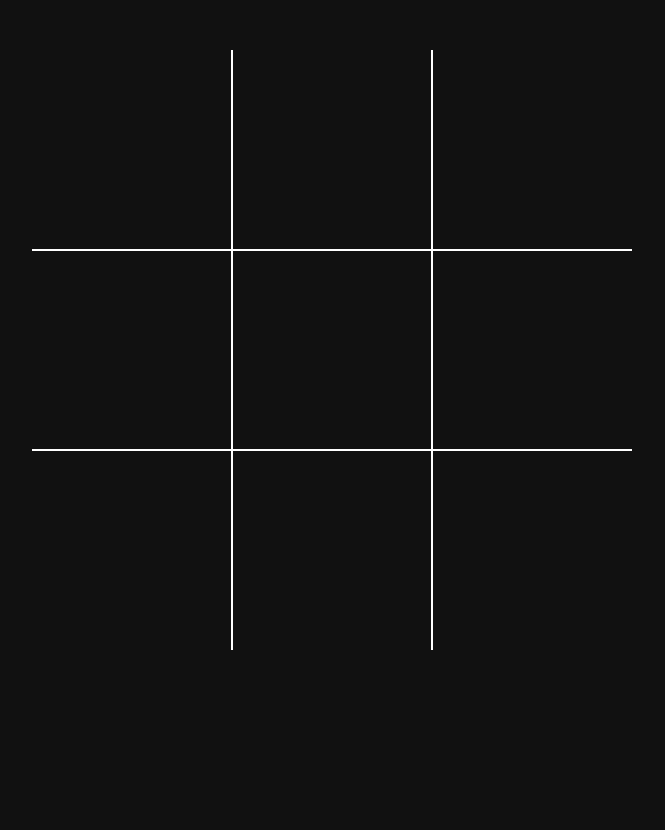
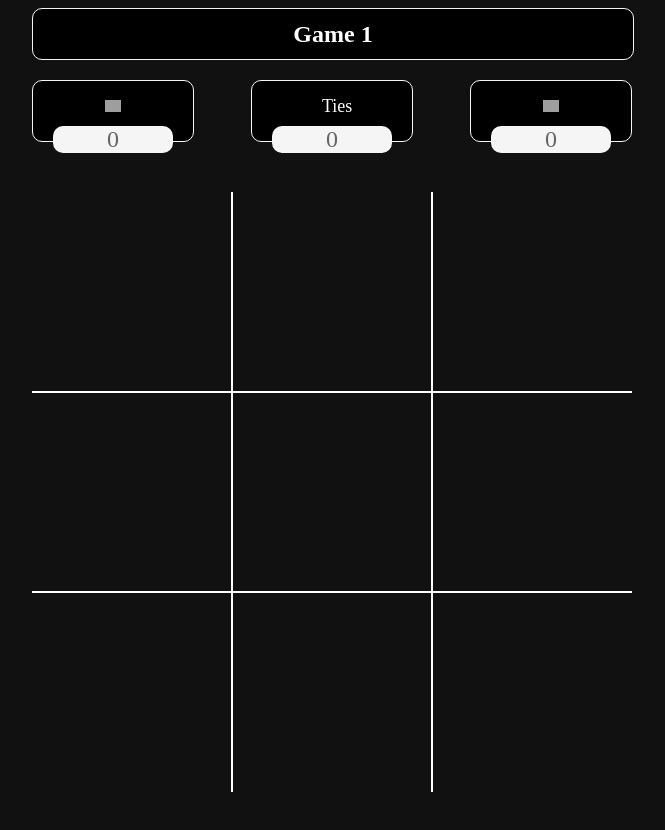
Before and after one commit to gabrieldeespindula/tictactoe-app, a React (Vite) app: page / in a window 1280 px wide. Shown: the top 830 px of the page, without its empty margins (308-973 px from the left). Before the commit the page ends 800 px from the top, so only its background shows below. Built offline with nearby package versions, Linux system fonts and the light colour scheme; grey boxes are pictures that could not be loaded.

Commit message:
speed run code

```diff
--- a/src/App.scss
+++ b/src/App.scss
@@ -1,3 +1,11 @@
 body{
   background-color: #111;
+
+  .img-O{
+    background-image: url('assets/images/img-O.png');
+  }
+
+  .img-X{
+    background-image: url('assets/images/img-X.png');
+  }
 }
--- a/src/App.tsx
+++ b/src/App.tsx
@@ -1,8 +1,39 @@
 import { Board } from "./components/Board";
 import './App.scss'
+import { useState } from "react";
+import { Footer } from "./components/Footer";
+import { Team } from "./entities/team";
+import { Header } from "./components/Header";
 
 export function App() {
+  const [isGameOver, setIsGameOver] = useState(false);
+  const [restartGame, setRestartGame] = useState(false);
+  const [gameCount, setGameCount] = useState(1);
+  const [winCount, setwinCount] = useState({
+    [Team.X]: 0,
+    [Team.O]: 0,
+    ties: 0
+  });
+
+  function newGame(){
+    setIsGameOver(false)
+    setRestartGame(!restartGame)
+  }
+
+  function onGameOver(team?: Team){
+    console.log('team', team)
+    setIsGameOver(true)
+    setGameCount((prev) => prev + 1)
+    if(team){
+      setwinCount({ ...winCount, [team]: winCount[team] + 1 })
+    }
+  }
+
   return (
-    <Board />
+    <>
+      <Header winCount={winCount} gameCount={gameCount} />
+      <Board isGameOver={isGameOver} onGameOver={onGameOver} restartGame={restartGame} />
+      <Footer visible={isGameOver} OnClick={newGame} />
+    </>
   )
 }
--- a/src/components/Board/index.tsx
+++ b/src/components/Board/index.tsx
@@ -1,13 +1,73 @@
+import { useEffect, useState } from 'react';
 import { initialBoard } from '../../constant'
+import { Square } from '../../entities/square';
+import { Team } from '../../entities/team';
+import { Position } from '../Position';
 import './styles.scss'
 
-export function Board() {
+type Props = {
+  isGameOver: boolean;
+  onGameOver: (team?: Team) => void;
+  restartGame: boolean;
+}
+
+export function Board({ isGameOver, onGameOver, restartGame }: Props) {
+  const [currentTeam, setCurrentTeam] = useState(Team.X);
+  const [board, setBoard] = useState(initialBoard);
+  const [winningMoveClass, setWinningMoveClass] = useState('');
+
+  function handleSquareClick(currentSquare: Square) {
+    if(currentSquare.team || isGameOver) return;
+
+    const newBoard = board.map((square) => {
+      if (square.id === currentSquare.id) {
+        return {
+          ...square,
+          team: currentTeam,
+        }
+      }
+      return square;
+    })
+    setBoard(newBoard);
+    if(!verifyEndGame(newBoard)) return setCurrentTeam(currentTeam === Team.X ? Team.O : Team.X);
+    onGameOver(currentTeam);
+  }
+
+  function verifyEndGame(board: Square[]){
+    const winningCombinations = [
+      { combination: [0, 1, 2], winClass: 'win-horizontal-1'},
+      { combination: [3, 4, 5], winClass: 'win-horizontal-2'},
+      { combination: [6, 7, 8], winClass: 'win-horizontal-3'},
+      { combination: [0, 3, 6], winClass: 'win-vertical-1'},
+      { combination: [1, 4, 7], winClass: 'win-vertical-2'},
+      { combination: [2, 5, 8], winClass: 'win-vertical-3'},
+      { combination: [0, 4, 8], winClass: 'win-diagonal-up-down'},
+      { combination: [2, 4, 6], winClass: 'win-diagonal-down-up'},
+    ]
+
+    const squares = board.filter(square => square.team)
+
+    const winningCombination = winningCombinations.find((combination) => {
+      return combination.combination.every((square) => {
+        return squares.find((squareTeam) => squareTeam.id === square && squareTeam.team === currentTeam)
+      })
+    })
+
+    setWinningMoveClass(winningCombination?.winClass || '')
+
+    return winningCombination
+  }
+
+  useEffect(() => {
+    setBoard(initialBoard);
+    setCurrentTeam(Team.X);
+    setWinningMoveClass('');
+  }, [restartGame])
 
   return (
-    <div id="board">
-      {initialBoard.map((square) => (
-        <div key={square.id} className={`square border-${square.id}`}>
-        </div>
+    <div id="board" className={winningMoveClass}>
+      {board.map((square) => (
+        <Position key={square.id} square={square} onClick={handleSquareClick} disabled={Boolean(square.team) || isGameOver} />
       ))}
     </div>
   )
--- a/src/components/Board/styles.scss
+++ b/src/components/Board/styles.scss
@@ -7,23 +7,76 @@
   grid-template-columns: repeat(3, 1fr);
   margin: 50px auto;
 
-  .square {
-    border: 1px solid white;
 
-    &.border-0, &.border-1, &.border-2{
-      border-top: 0;
-    }
 
-    &.border-0, &.border-3, &.border-6{
-      border-left: 0;
-    }
+  &.win-horizontal-1{
+    background: linear-gradient(
+      transparent calc(16.6% - 1px),
+      #fff calc(16.6%),
+      transparent calc(16.6% + 1px)
+    );
+  }
 
-    &.border-2, &.border-5, &.border-8{
-      border-right: 0;
-    }
 
-    &.border-6, &.border-7, &.border-8{
-      border-bottom: 0;
-    }
+  &.win-horizontal-2{
+    background: linear-gradient(
+      transparent calc(50% - 1px),
+      #fff calc(50%),
+      transparent calc(50% + 1px)
+    );
+  }
+
+
+  &.win-horizontal-3{
+    background: linear-gradient(
+      transparent calc(82.8% - 1px),
+      #fff calc(82.8%),
+      transparent calc(82.8% + 1px)
+    );
+  }
+
+
+  &.win-vertical-1{
+    background: linear-gradient(90deg,
+      transparent calc(16.6% - 1px),
+      #fff calc(16.6%),
+      transparent calc(16.6% + 1px)
+    );
+  }
+
+
+  &.win-vertical-2{
+    background: linear-gradient(90deg,
+      transparent calc(50% - 1px),
+      #fff calc(50%),
+      transparent calc(50% + 1px)
+    );
+  }
+
+
+  &.win-vertical-3{
+    background: linear-gradient(90deg,
+      transparent calc(82.8% - 1px),
+      #fff calc(82.8%),
+      transparent calc(82.8% + 1px)
+    );
+  }
+
+
+  &.win-diagonal-up-down{
+    background: linear-gradient(45deg,
+    transparent calc(50% - 1px),
+    #fff calc(50%),
+    transparent calc(50% + 1px)
+    );
+  }
+
+
+  &.win-diagonal-down-up{
+    background: linear-gradient(135deg,
+    transparent calc(50% - 1px),
+    #fff calc(50%),
+    transparent calc(50% + 1px)
+    );
   }
 }
--- /dev/null
+++ b/src/components/Footer/index.tsx
@@ -0,0 +1,18 @@
+import { Square } from "../../entities/square";
+import "./styles.scss";
+
+type Props = {
+  visible: boolean;
+  OnClick: () => void;
+};
+
+export function Footer({ visible, OnClick }: Props) {
+
+  if(!visible) return null
+
+  return (
+    <div id='footer'>
+      <button onClick={OnClick}>New Game</button>
+    </div>
+  );
+}
--- /dev/null
+++ b/src/components/Footer/styles.scss
@@ -0,0 +1,28 @@
+#footer{
+  width: 80vw;
+  max-width: 600px;
+  display: flex;
+  justify-content: center;
+  align-items: center;
+  margin: auto;
+
+  button{
+    width: 100%;
+    height: 50px;
+    border-radius: 10px;
+    background-color: #000;
+    font-size: 24px;
+    font-weight: 600;
+    color: #fff;
+    border: 1px solid #F5F5F5;
+    display: flex;
+    align-items: center;
+    justify-content: center;
+    cursor: pointer;
+  }
+
+  button:hover{
+    background-color: #F5F5F5;
+    color: #000;
+  }
+}
--- /dev/null
+++ b/src/components/Header/index.tsx
@@ -0,0 +1,41 @@
+import { Square } from "../../entities/square";
+import { Team } from "../../entities/team";
+import "./styles.scss";
+
+type Props = {
+  gameCount: number;
+  winCount: {
+    [key: string]: number;
+  }
+};
+
+export function Header({ gameCount, winCount }: Props) {
+  console.log('winCount', winCount)
+  return (
+    <div id='header'>
+      <div className='game-count'>
+        <span>Game {gameCount}</span>
+      </div>
+      <div className="score-count">
+        <div className="score-box">
+          <div className="title">
+            <div className={`img-${Team.O}`}></div>
+          </div>
+          <div className="value">{winCount[Team.O]}</div>
+        </div>
+        <div className="score-box">
+          <div className="title">
+            <div>Ties</div>
+          </div>
+          <div className="value">{winCount.ties}</div>
+        </div>
+        <div className="score-box">
+          <div className="title">
+            <div className={`img-${Team.X}`}></div>
+          </div>
+          <div className="value">{winCount[Team.X]}</div>
+        </div>
+      </div>
+    </div>
+  );
+}
--- /dev/null
+++ b/src/components/Header/styles.scss
@@ -0,0 +1,65 @@
+#header{
+  width: 80vw;
+  max-width: 600px;
+  margin: auto;
+
+  .game-count{
+    width: 100%;
+    height: 50px;
+    border-radius: 10px;
+    background-color: #000;
+    font-size: 24px;
+    font-weight: 600;
+    color: #fff;
+    border: 1px solid #F5F5F5;
+    display: flex;
+    align-items: center;
+    justify-content: center;
+  }
+
+  .score-count{
+    width: 100%;
+    display: flex;
+    justify-content: space-between;
+    margin: 20px 0px;
+
+    .score-box{
+      padding: 5px;
+      width: 25%;
+      height: 50px;
+      border-radius: 10px;
+      background-color: #000;
+      border: 1px solid #F5F5F5;
+      font-size: 18px;
+      color: #fff;
+
+      .title{
+        margin-top: 10px;
+        margin-bottom: 10px;
+        width: 100%;
+        display: flex;
+        align-items: center;
+        justify-content: center;
+        div{
+          background-repeat: no-repeat;
+          background-position: center;
+          background-size: 80%;
+          height: 20px;
+          width: 20px;
+        }
+      }
+
+      .value{
+        width: 80%;
+        display: flex;
+        align-items: center;
+        justify-content: center;
+        font-size: 24px;
+        margin: auto;
+        background-color: #F5F5F5;
+        color: #666;
+        border-radius: 10px;
+      }
+    }
+  }
+}
--- /dev/null
+++ b/src/components/Position/index.tsx
@@ -0,0 +1,19 @@
+import { Square } from "../../entities/square";
+import "./styles.scss";
+
+type Props = {
+  square: Square;
+  onClick: (square: Square) => void;
+  disabled?: boolean;
+};
+
+export function Position({ square, onClick, disabled }: Props) {
+
+  return (
+    <div
+      className={`square square-${square.id} ${square?.team && "img-" + square.team} ${disabled && "disabled"}`}
+      onClick={() => !disabled && onClick(square)}
+    >
+    </div>
+  );
+}
--- /dev/null
+++ b/src/components/Position/styles.scss
@@ -0,0 +1,27 @@
+.square {
+  border: 1px solid white;
+  background-repeat: no-repeat;
+  background-position: center;
+  background-size: 80%;
+  cursor: pointer;
+
+  &.square-0, &.square-1, &.square-2{
+    border-top: 0;
+  }
+
+  &.square-0, &.square-3, &.square-6{
+    border-left: 0;
+  }
+
+  &.square-2, &.square-5, &.square-8{
+    border-right: 0;
+  }
+
+  &.square-6, &.square-7, &.square-8{
+    border-bottom: 0;
+  }
+
+  &.disabled{
+    cursor: default;
+  }
+}
--- a/src/entities/square.ts
+++ b/src/entities/square.ts
@@ -2,5 +2,5 @@ import { Team } from "./team"
 
 export type Square = {
   id: number
-  value?: Team
+  team?: Team
 }
```
Also changed, not shown: 1 other file (tests, documents, lock files or other folders).
